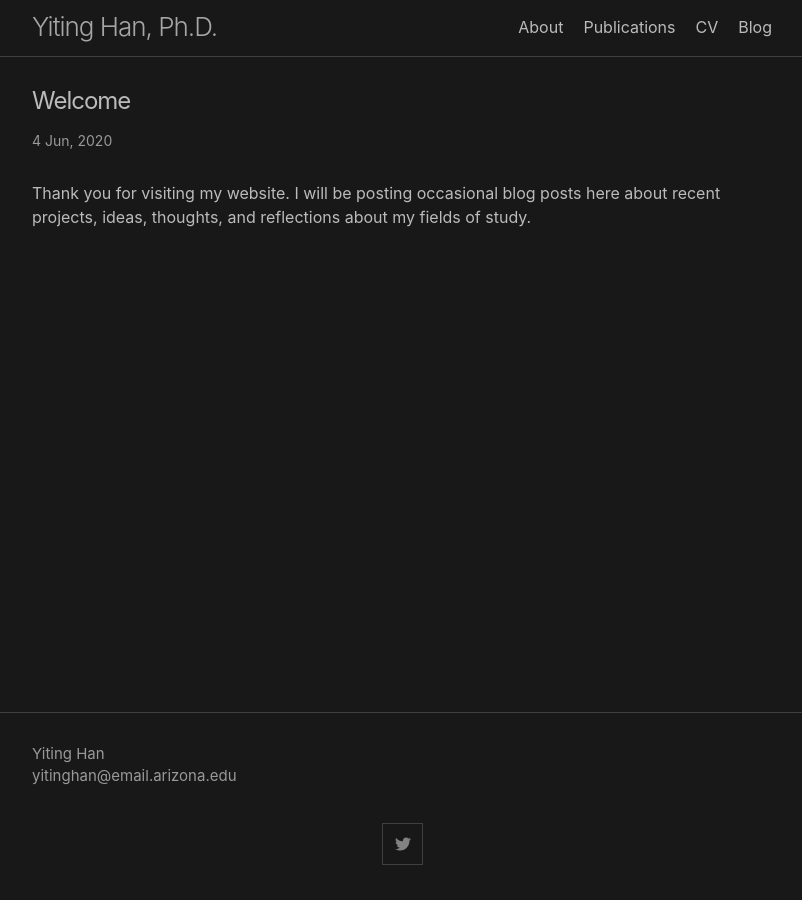
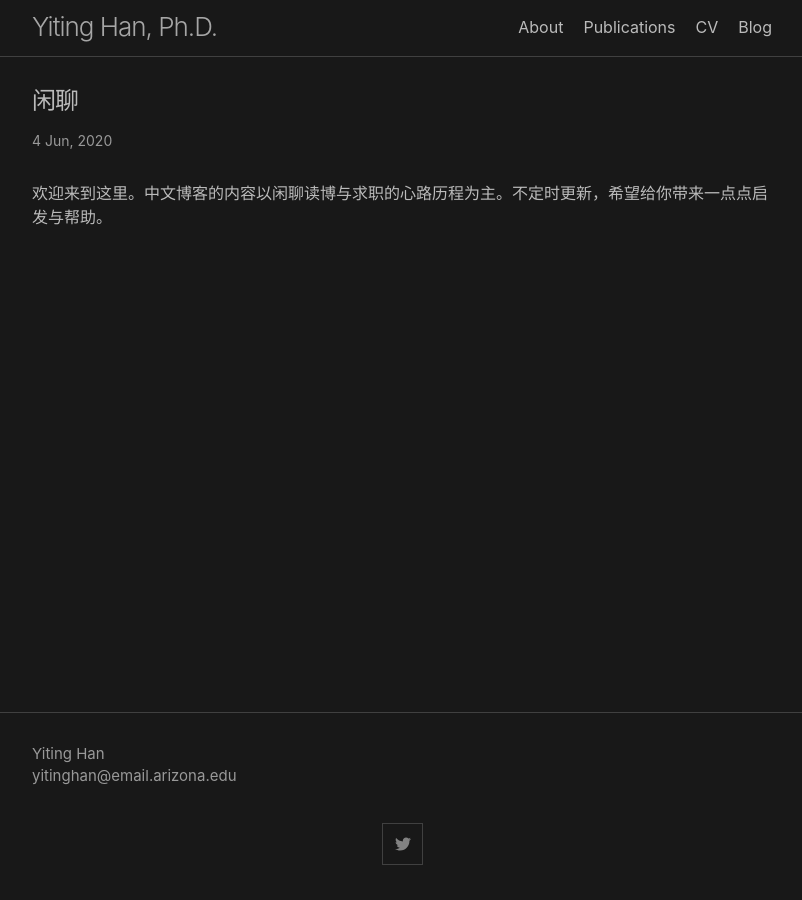
Before and after one commit to yitinghanphd/yitinghanphd.github.io, a Jekyll site: the page built from _posts/2020-06-04-Welcome.md, in a window 1280 px wide. Shown: the whole page, without its empty margins (238-1040 px from the left). Built offline with Jekyll 4.4.1, drawn with Linux system fonts in a browser that asks for light colours.

Commit message:
Update 2020-06-04-Welcome.md
update chinese

```diff
--- a/_posts/2020-06-04-Welcome.md
+++ b/_posts/2020-06-04-Welcome.md
@@ -1,6 +1,6 @@
 ---
 layout: post
-title: Welcome
+title: 闲聊
 ---
 
-Thank you for visiting my website. I will be posting occasional blog posts here about recent projects, ideas, thoughts, and reflections about my fields of study.
+欢迎来到这里。中文博客的内容以闲聊读博与求职的心路历程为主。不定时更新，希望给你带来一点点启发与帮助。
```
